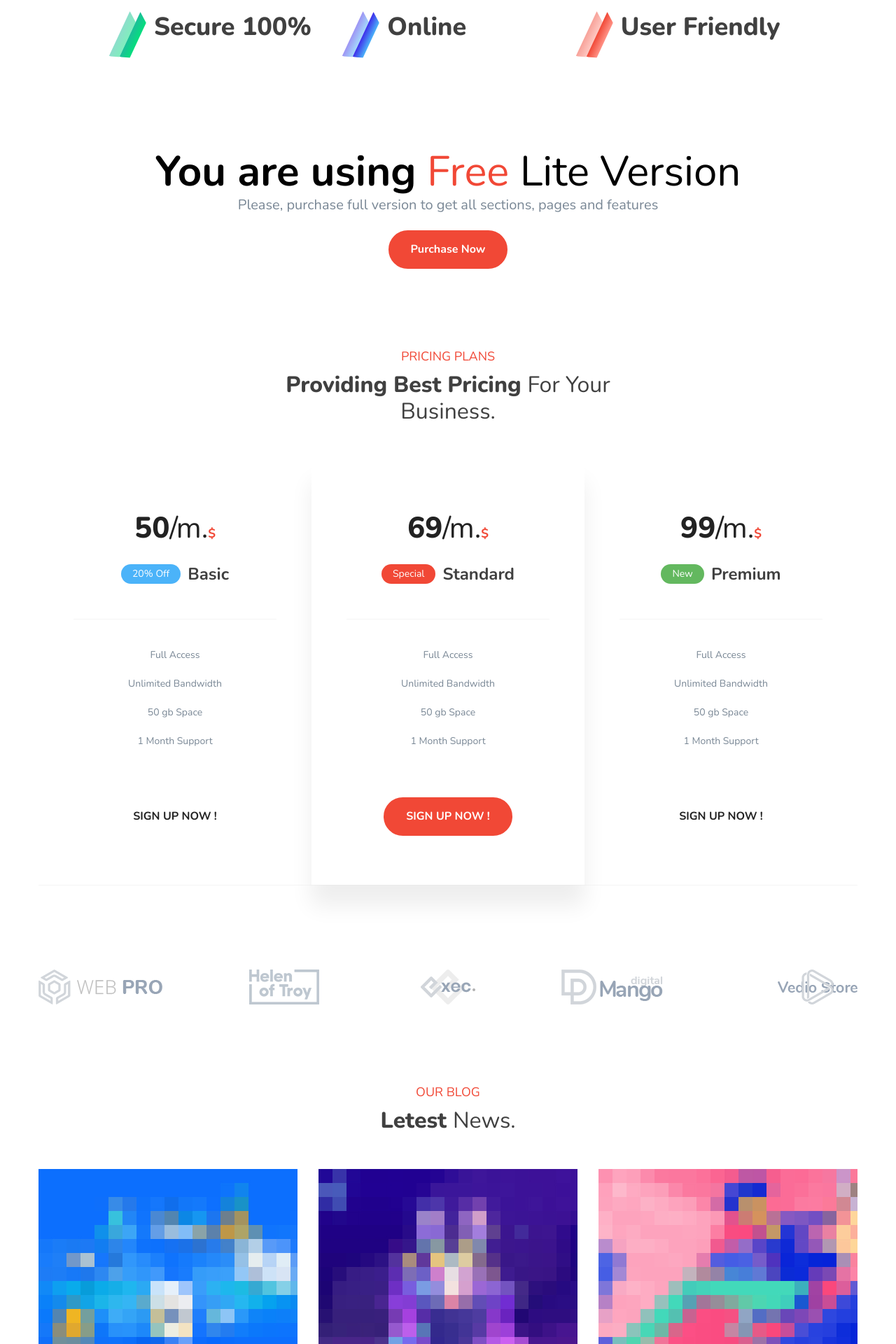
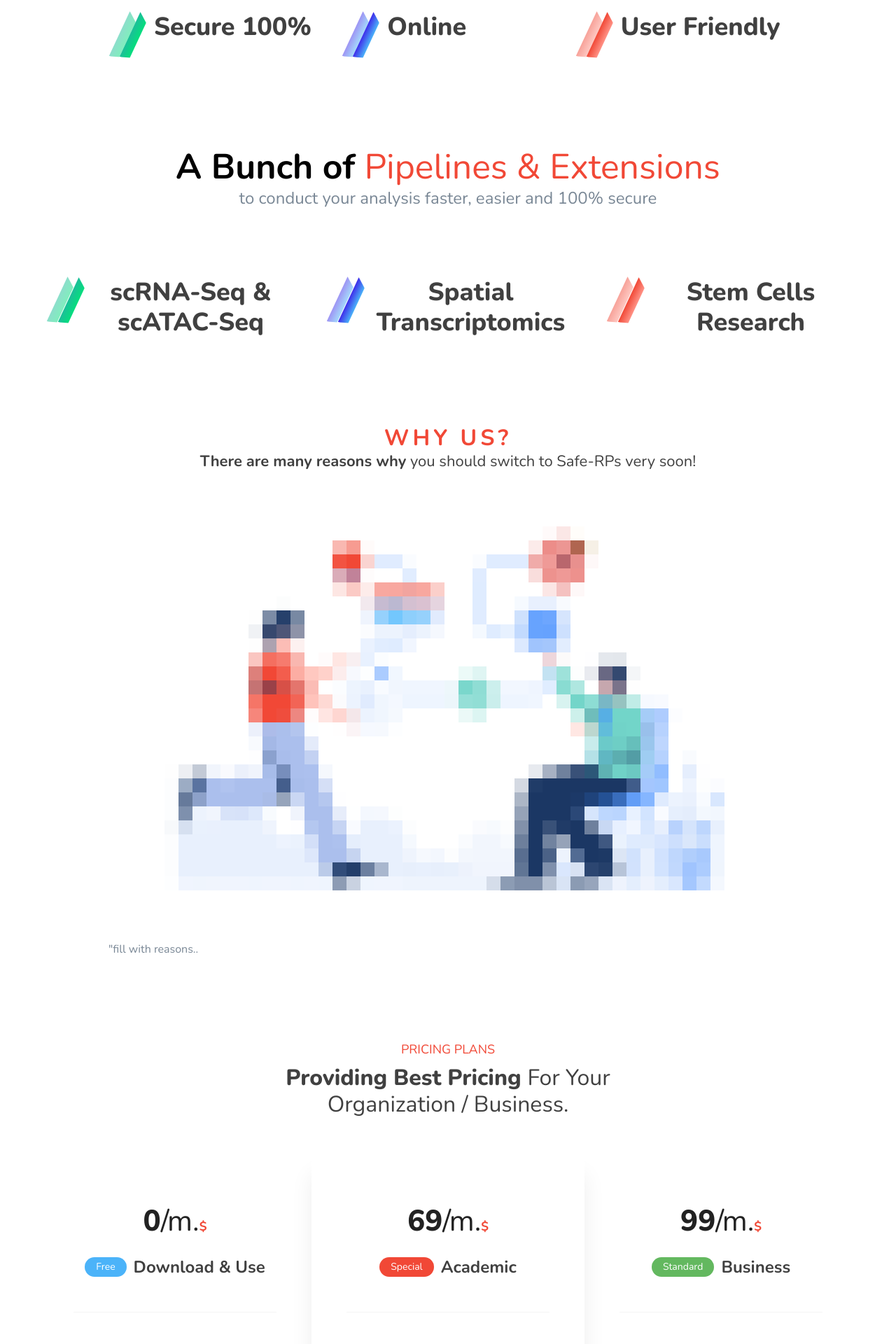
Before and after one commit to OmarLaham/safe-rps, a PHP site: page / in a window 1280 px wide. Shown: the part 1880-3800 px from the top of the page at 70% size. Run offline with PHP 8.4, Linux system fonts and the light colour scheme; some web fonts are replaced.

Commit message:
edit landing page

```diff
--- a/assets/css/style.css
+++ b/assets/css/style.css
@@ -783,7 +783,7 @@ p {
     padding-top: 150px; } }
 
 .header-hero-content .hero-title {
-  font-size: 60px;
+  font-size: 50px;
   font-weight: 400;
   color: #000; }
   @media only screen and (min-width: 992px) and (max-width: 1199px) {
--- a/index.html
+++ b/index.html
@@ -117,7 +117,7 @@
                 <div class="row">
                     <div class="col-lg-7">
                         <div class="header-hero-content">
-                            <h1 class="hero-title wow fadeInUp" data-wow-duration="1s" data-wow-delay="0.2s"><b>Your</b> <span>Secure</span> Platform for <b>Research Pipelines.</b></h1>
+                            <h1 class="hero-title wow fadeInUp" data-wow-duration="1s" data-wow-delay="0.2s"><b>Your</b> <span>Secure</span> Platform for <b>Online Research Analysis.</b></h1>
                             <p class="text wow fadeInUp" data-wow-duration="1s" data-wow-delay="0.5s">With Safe-RPs you do all your research analysis online where only you can see your sensitive data.</p>
                             <div class="header-singup wow fadeInUp" data-wow-duration="1s" data-wow-delay="0.8s">
                                 <input type="text" placeholder="username@yourdomain.com">
@@ -216,13 +216,87 @@
     <section id="services" class="our-services-area pt-115">
         <div class="container">
                         <div class="header-hero-content text-center">
-                            <h1 class="hero-title wow fadeInUp" data-wow-duration="1s" data-wow-delay="0.2s"><b>You are using</b> <span>Free</span> Lite Version</b></h1>
-                            <p style="font-size: 20px;">Please, purchase full version to get all sections, pages and features</p></br>
-                            <a href="http://rebrand.ly/consult-ud" rel="nofollow" class="main-btn">Purchase Now</a>
+                            <h1 class="hero-title wow fadeInUp" data-wow-duration="1s" data-wow-delay="0.2s"><b>A Bunch of</b> <span>Pipelines & Extensions</span></b></h1>
+                            <p class="h4">to conduct your analysis faster, easier and 100% secure</p>
+
+                            <div class="about-counter pt-60">
+                                <div class="row">
+                                    <div class="col-sm-4">
+                                        <div class="single-counter counter-color-1 mt-30 d-flex wow fadeInUp" data-wow-duration="1s" data-wow-delay="0.3s">
+                                            <div class="counter-shape">
+                                                <span class="shape-1"></span>
+                                                <span class="shape-2"></span>
+                                            </div>
+                                            <div class="counter-content media-body">
+                                                <h2>scRNA-Seq & scATAC-Seq</h2>
+                                                <!--<p class="text">Clients</p>-->
+                                            </div>
+                                        </div> <!-- single counter -->
+                                    </div>
+                                    <div class="col-sm-4">
+                                        <div class="single-counter counter-color-2 mt-30 d-flex wow fadeInUp" data-wow-duration="1s" data-wow-delay="0.6s">
+                                            <div class="counter-shape">
+                                                <span class="shape-1"></span>
+                                                <span class="shape-2"></span>
+                                            </div>
+                                            <div class="counter-content media-body">
+                                                <h2>Spatial Transcriptomics</h2>
+                                                <!--<p class="text">Satisfaction</p>-->
+                                            </div>
+                                        </div> <!-- single counter -->
+                                    </div>
+                                    <div class="col-sm-4">
+                                        <div class="single-counter counter-color-3 mt-30 d-flex wow fadeInUp" data-wow-duration="1s" data-wow-delay="0.9s">
+                                            <div class="counter-shape">
+                                                <span class="shape-1"></span>
+                                                <span class="shape-2"></span>
+                                            </div>
+                                            <div class="counter-content media-body">
+                                                <h2>Stem Cells Research</h2>
+                                                <!--<p class="text">Projects</p>-->
+                                            </div>
+                                        </div> <!-- single counter -->
+                                    </div>
+                                </div> <!-- row -->
+                            </div> <!-- about counter -->
+
                         </div> <!-- header hero content -->
         </div>
     </section>
 
+    <!--====== Why-us PART START ======-->
+
+    <section id="why-us" class="about-area pt-115">
+        <div class="container">
+            <div class="row justify-content-center">
+                <div class="col-lg-9">
+                    <div class="about-title text-center wow fadeInUp" data-wow-duration="1s" data-wow-delay="0.3s">
+                        <h3 class="title welcome font-weight-bold">Why Us?</h3>
+                        <h4 class="font-weight-normal"><span class="font-weight-bold">There are many reasons why</span> you should switch to Safe-RPs very soon!</h4>
+
+                    </div>
+                </div>
+            </div> <!-- row -->
+            <div class="row">
+                <div class="col-lg-12">
+                    <div class="about-image mt-60 wow fadeIn" data-wow-duration="1s" data-wow-delay="0.5s">
+                        <img src="assets/images/about.png" alt="about">
+                    </div> <!-- about image -->
+                </div>
+            </div> <!-- row -->
+            <div class="row justify-content-center">
+                <div class="col-lg-10">
+                    <div class="about-content pt-45">
+                        <p class="text wow fadeInUp h6" data-wow-duration="1s" data-wow-delay="0.4s">"fill with reasons..</p>
+
+                         <!-- about counter -->
+                    </div> <!-- about content -->
+                </div>
+            </div> <!-- row -->
+        </div> <!-- container -->
+    </section>
+
+    <!--====== Why-us PART ENDS ======-->
 
     <!--====== PRICING PART START ======-->
 
@@ -232,7 +306,7 @@
                 <div class="col-lg-5 col-md-8 col-sm-9">
                     <div class="section-title text-center pb-20 wow fadeInUpBig" data-wow-duration="1s" data-wow-delay="0.2s">
                         <h6 class="sub-title">Pricing Plans</h6>
-                        <h4 class="title">Providing Best Pricing <span>For Your Business.</span></h4>
+                        <h4 class="title">Providing Best Pricing <span>For Your Organization /  Business.</span></h4>
                     </div> <!-- section title -->
                 </div>
             </div> <!-- row -->
@@ -240,11 +314,11 @@
                 <div class="col-lg-4 col-md-7 col-sm-9">
                     <div class="single-pricing text-center pricing-color-1 mt-30 wow fadeIn" data-wow-duration="1s" data-wow-delay="0.3s">
                         <div class="pricing-price">
-                            <span class="price"><b>50</b>/m.<span class="symbol">$</span></span>
+                            <span class="price"><b>0</b>/m.<span class="symbol">$</span></span>
                         </div>
                         <div class="pricing-title mt-20">
-                            <span class="btn">20% Off</span>
-                            <h4 class="title">Basic</h4>
+                            <span class="btn">Free</span>
+                            <h4 class="title">Download & Use</h4>
                         </div>
                         <div class="pricing-list pt-20">
                             <ul>
@@ -266,7 +340,7 @@
                         </div>
                         <div class="pricing-title mt-20">
                             <span class="btn">Special</span>
-                            <h4 class="title">Standard</h4>
+                            <h4 class="title">Academic</h4>
                         </div>
                         <div class="pricing-list pt-20">
                             <ul>
@@ -287,8 +361,8 @@
                             <span class="price"><b>99</b>/m.<span class="symbol">$</span></span>
                         </div>
                         <div class="pricing-title mt-20">
-                            <span class="btn">New</span>
-                            <h4 class="title">Premium</h4>
+                            <span class="btn">Standard</span>
+                            <h4 class="title">Business</h4>
                         </div>
                         <div class="pricing-list pt-20">
                             <ul>
@@ -345,10 +419,10 @@
     <section id="blog" class="blog-area pt-115">
         <div class="container">
             <div class="row justify-content-center">
-                <div class="col-lg-4">
+                <div class="col-lg-6">
                     <div class="section-title text-center pb-20 wow fadeInUp" data-wow-duration="1s" data-wow-delay="0.3s">
                         <h6 class="sub-title">Our Blog</h6>
-                        <h4 class="title">Letest <span>News.</span></h4>
+                        <h4 class="title">Letest <span>News & Extensions.</span></h4>
                     </div> <!-- section title -->
                 </div>
             </div> <!-- row -->
```
